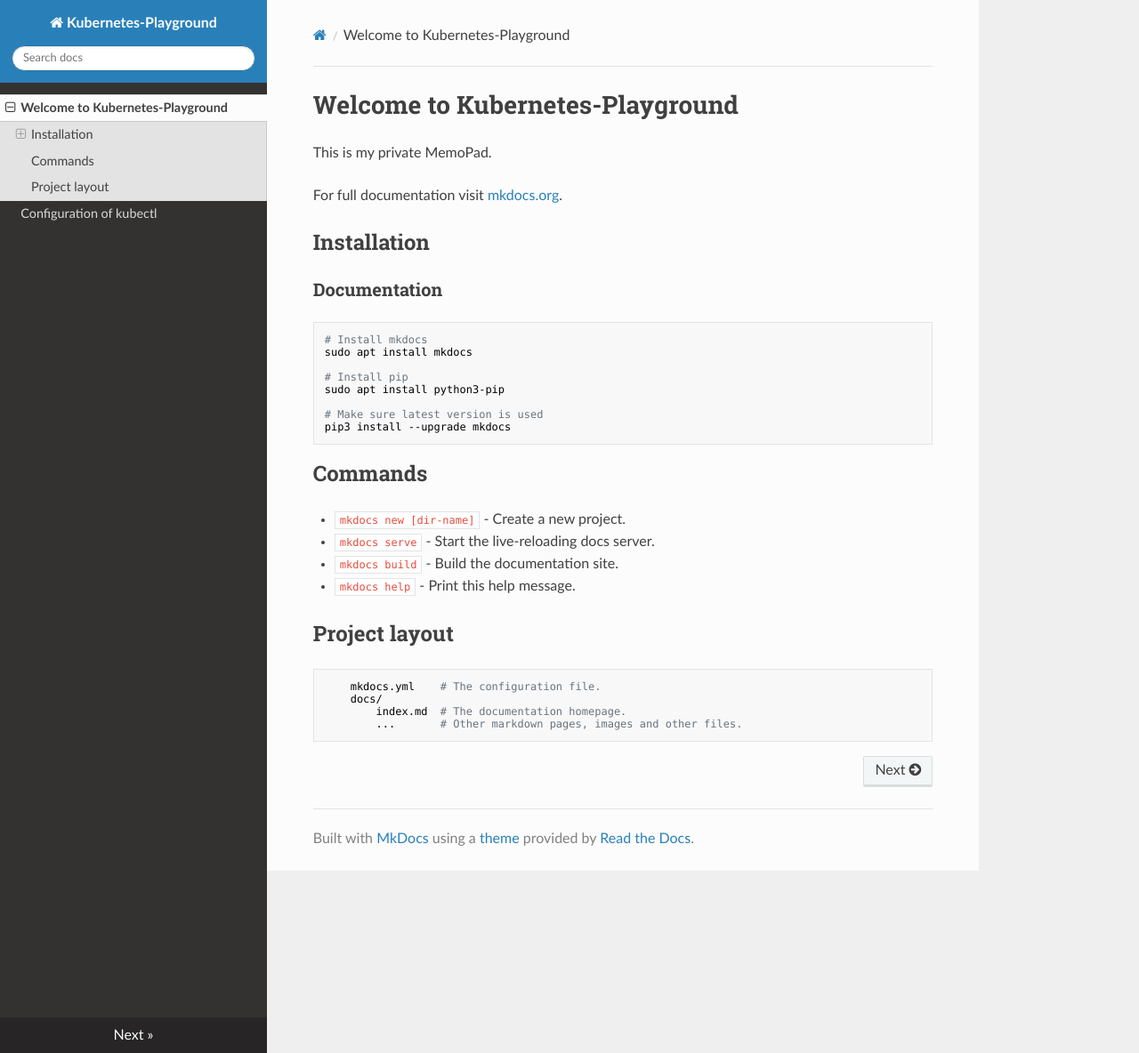
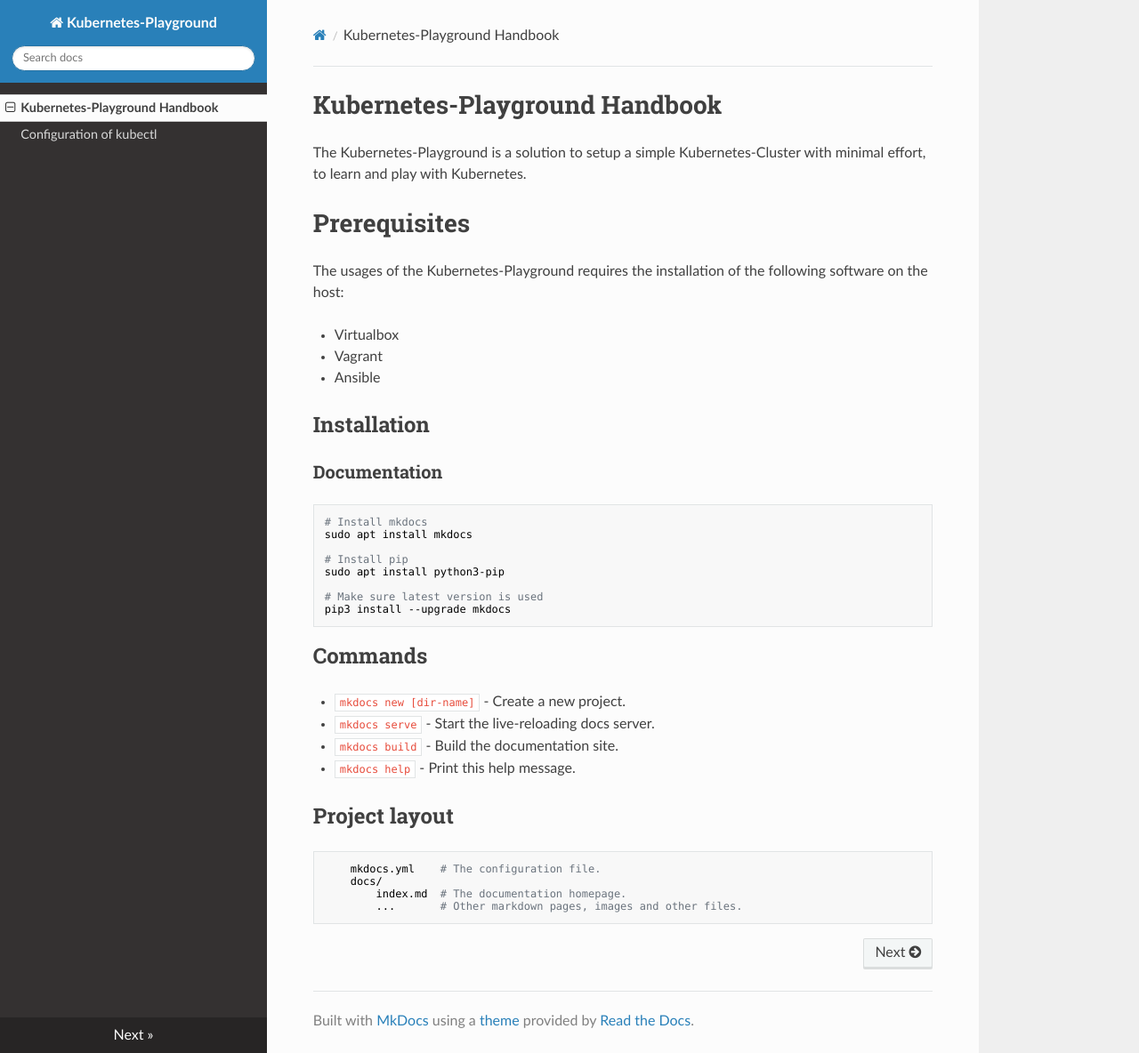
Before and after one commit to zonedbit/kubernetes-playground, an MkDocs documentation site: the page built from docs/index.md, in a window 1280 px wide and 1184 px high. Shown: the whole window at 89% size. Built offline with MkDocs 1.6.1, drawn with Linux system fonts in a browser that asks for light colours; nearby versions of some CDN libraries.

Commit message:
doc/prerequisites

````diff
--- a/docs/index.md
+++ b/docs/index.md
@@ -1,10 +1,18 @@
-# Welcome to Kubernetes-Playground
+# Kubernetes-Playground Handbook
 
-This is my private MemoPad.
+The Kubernetes-Playground is a solution to setup a simple Kubernetes-Cluster
+with minimal effort, to learn and play with Kubernetes.
 
-For full documentation visit [mkdocs.org](https://mkdocs.org).
+# Prerequisites
+The usages of the Kubernetes-Playground requires the installation
+of the following software on the host:
+
+* Virtualbox
+* Vagrant
+* Ansible
 
 ## Installation
+
 
 ### Documentation
 ```bash
````
